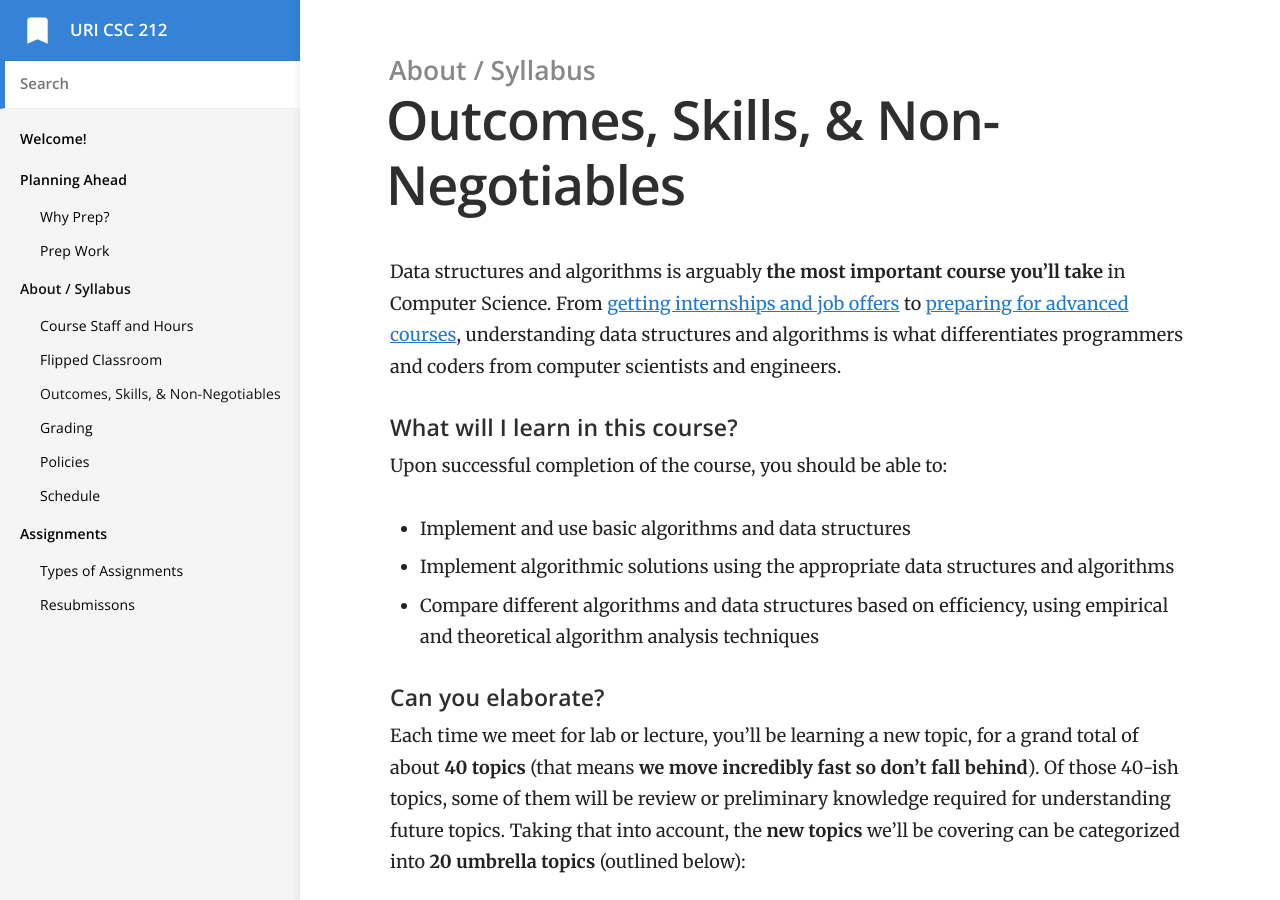
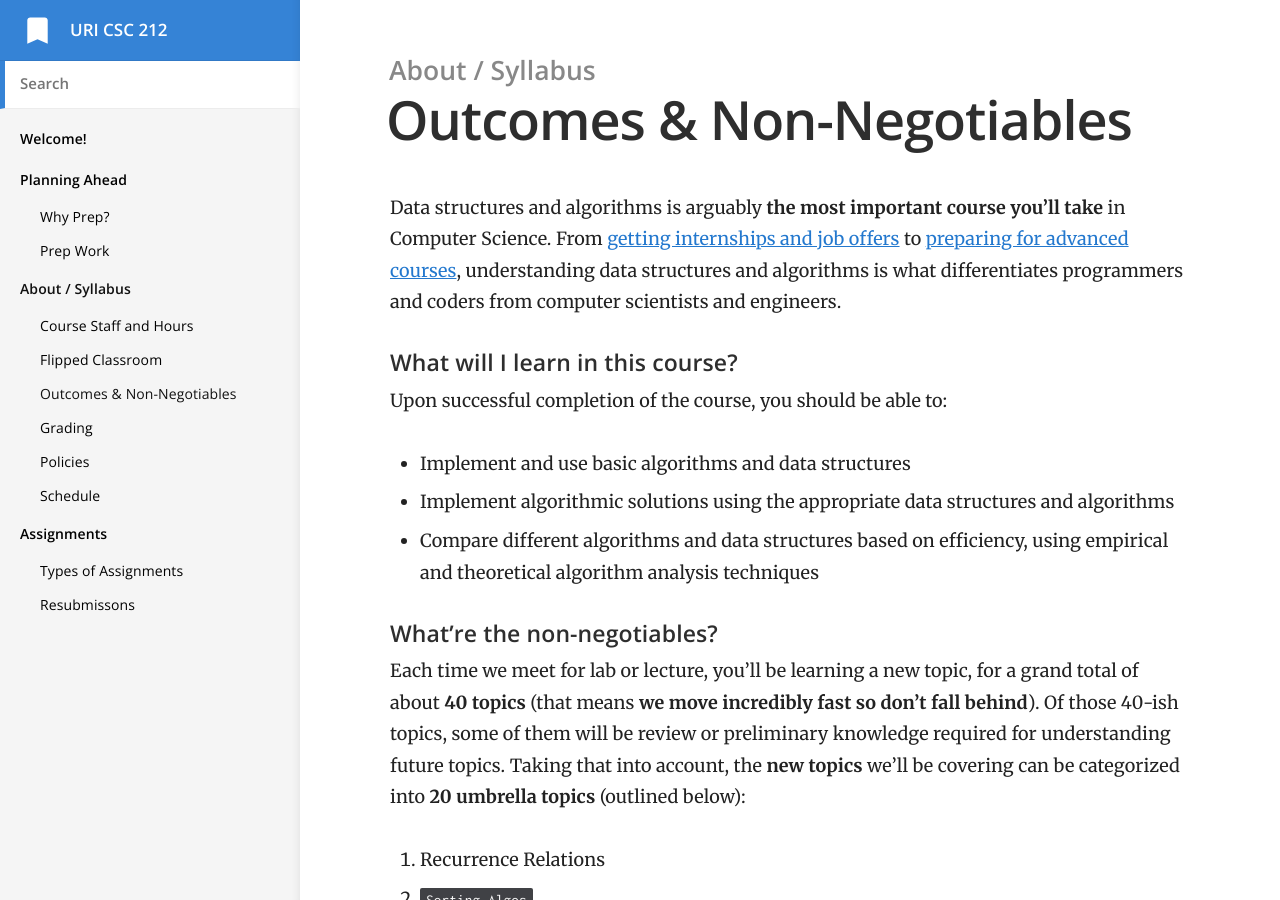
Before and after one commit to vcc-csc212/sp21-archive, a Jekyll site: the page built from _docs/2-about/outcomes-skills.md, in a window 1280 px wide and 900 px high. Built offline with Jekyll 4.4.1, drawn with Linux system fonts in a browser that asks for light colours.

Commit message:
subheading and link change

```diff
--- a/_docs/2-about/outcomes-skills.md
+++ b/_docs/2-about/outcomes-skills.md
@@ -1,5 +1,5 @@
 ---
-title: Outcomes, Skills, & Non-Negotiables
+title: Outcomes & Non-Negotiables
 category: About / Syllabus
 order: 2
 permalink: /outcomes-skills/
@@ -13,7 +13,7 @@ Upon successful completion of the course, you should be able to:
 - Implement algorithmic solutions using the appropriate data structures and algorithms
 - Compare different algorithms and data structures based on efficiency, using empirical and theoretical algorithm analysis techniques
 
-#### Can you elaborate?
+#### What're the non-negotiables?
 Each time we meet for lab or lecture, you'll be learning a new topic, for a grand total of about **40 topics** (that means **we move incredibly fast so don't fall behind**). Of those 40-ish topics, some of them will be review or preliminary knowledge required for understanding future topics. Taking that into account, the **new topics** we'll be covering can be categorized into **20 umbrella topics** (outlined below):
 
 1. Recurrence Relations
@@ -37,4 +37,4 @@ Each time we meet for lab or lecture, you'll be learning a new topic, for a gran
 19. `Space Complexity`
 20. Parsing
 
-Of these 20, the `formatted` **13 are non-negotiable** which means that in order to pass the course, you **must** demonstrate at a minimum, a [level of understanding](/grading) about them.
+Of these 20, the `formatted` **13 are non-negotiable** which means that in order to pass the course, you **must** demonstrate at a minimum, a [level of understanding](/grading#grades) about them.
```
